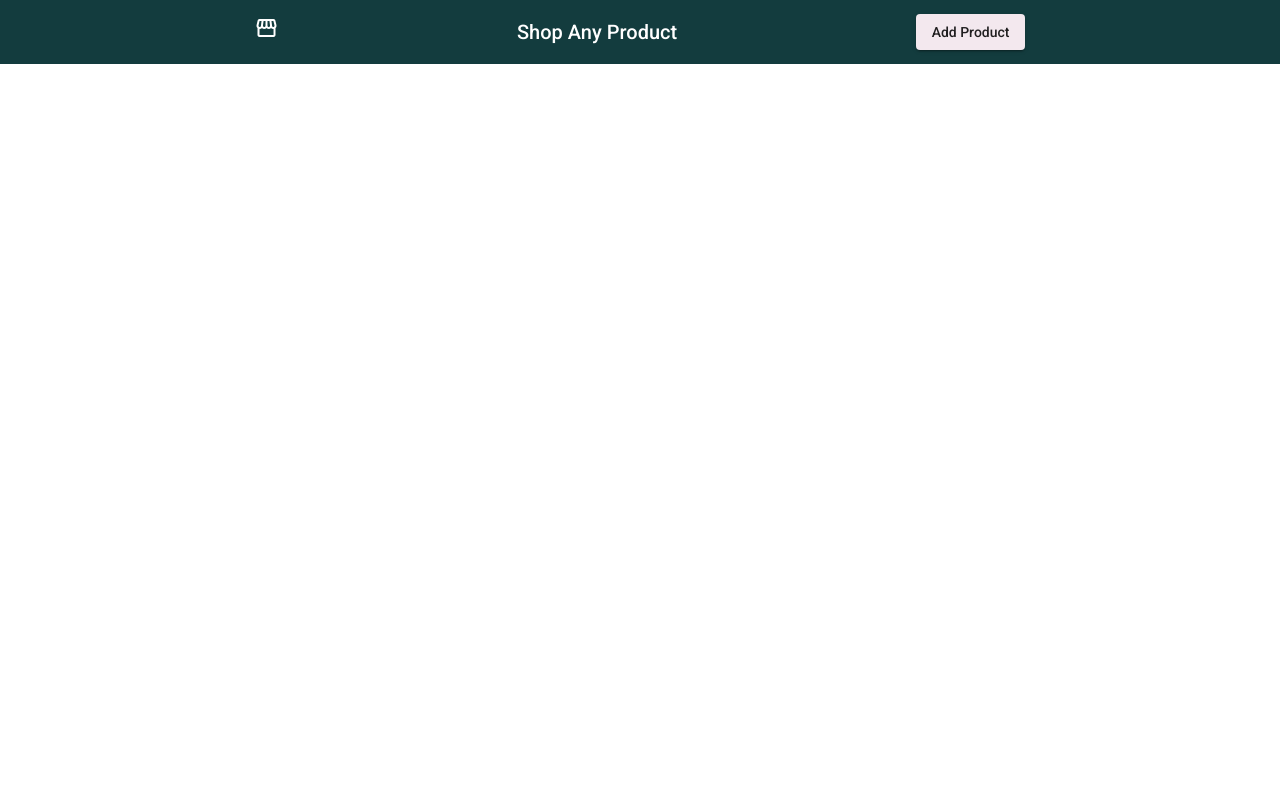
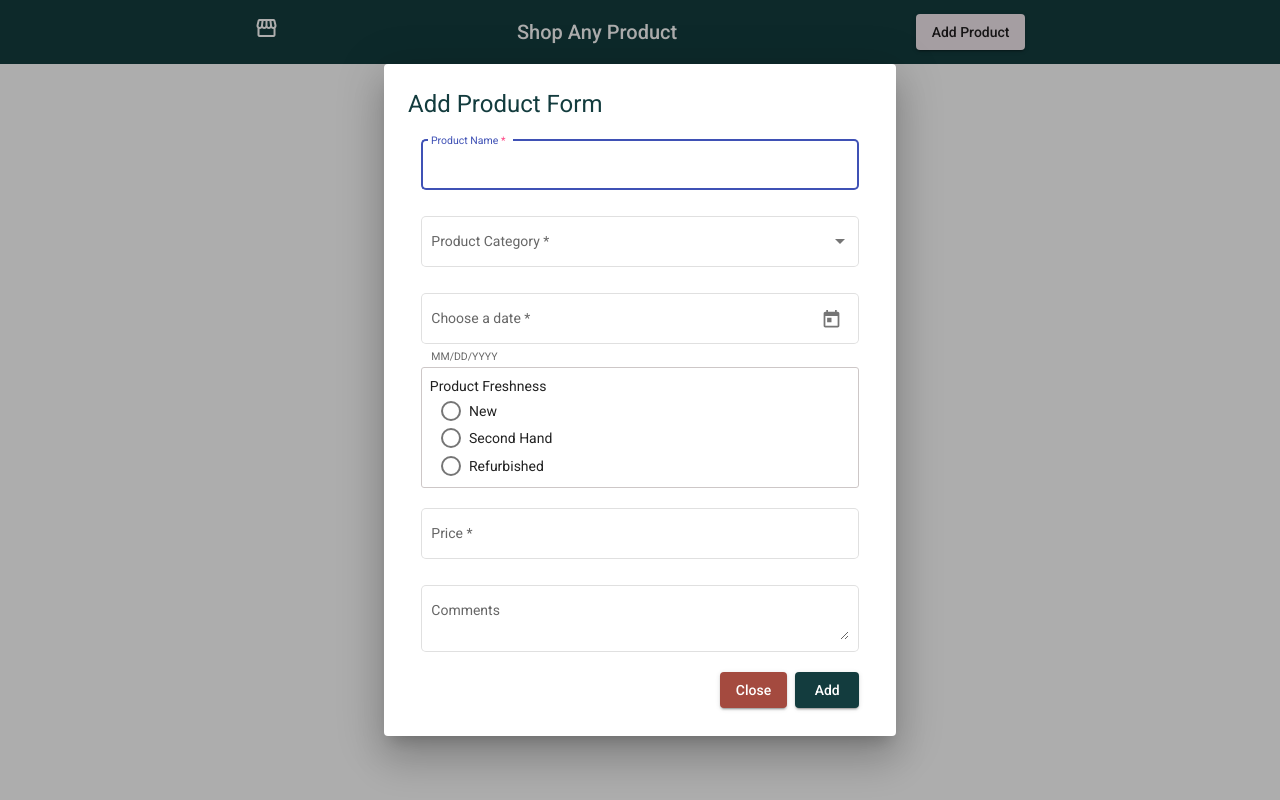
Before and after one commit to Umme-hanii/shop-products, an Angular app: page / in a window 1280 px wide. Both pictures are taken after a click on the button "Add Product". Built offline with nearby package versions, Linux system fonts and the light colour scheme.

Commit message:
Implement Add Product Form.

```diff
--- a/src/app/components/nav-bar/nav-bar.component.html
+++ b/src/app/components/nav-bar/nav-bar.component.html
@@ -8,7 +8,7 @@
     <span>Shop Any Product</span>
   </div>
   <div>
-    <button mat-raised-button class="action-btn" aria-label="Lo">
+    <button mat-raised-button class="action-btn" (click)="openDialog()">
       Add Product
     </button>
   </div>
--- a/src/app/components/nav-bar/nav-bar.component.ts
+++ b/src/app/components/nav-bar/nav-bar.component.ts
@@ -1,15 +1,21 @@
-import { Component, OnInit } from '@angular/core';
+import { Component, OnInit } from '@angular/core'
+import { MatDialog } from '@angular/material/dialog'
+
+import { AddProductComponent } from '../products/add-product/add-product.component'
 
 @Component({
   selector: 'app-nav-bar',
   templateUrl: './nav-bar.component.html',
-  styleUrls: ['./nav-bar.component.scss']
+  styleUrls: ['./nav-bar.component.scss'],
 })
 export class NavBarComponent implements OnInit {
+  constructor(private dialog: MatDialog) {}
 
-  constructor() { }
+  ngOnInit(): void {}
 
-  ngOnInit(): void {
+  openDialog(): void {
+    this.dialog.open(AddProductComponent, {
+      width: '40%',
+    })
   }
-
 }
--- /dev/null
+++ b/src/app/components/products/add-product/add-product.component.html
@@ -0,0 +1,53 @@
+<h1 mat-dialog-title>Add Product Form</h1>
+<div class="add-product-dialog">
+  <mat-dialog-content>
+    <form [formGroup]="productForm">
+      <mat-form-field appearance="outline">
+        <mat-label>Product Name</mat-label>
+        <input
+          matInput
+          formControlName="productName"
+          placeholder="Product Name"
+        />
+      </mat-form-field>
+      <mat-form-field appearance="outline">
+        <mat-label>Product Category</mat-label>
+        <mat-select formControlName="category">
+          <mat-option value="Food">Food</mat-option>
+          <mat-option value="Clothing">Clothing</mat-option>
+          <mat-option value="Electronics">Electronics</mat-option>
+          <mat-option value="Others">Others</mat-option>
+        </mat-select>
+      </mat-form-field>
+      <mat-form-field appearance="outline">
+        <mat-label>Choose a date</mat-label>
+        <mat-hint>MM/DD/YYYY</mat-hint>
+        <input matInput formControlName="date" [matDatepicker]="picker" />
+        <mat-datepicker-toggle matSuffix [for]="picker"></mat-datepicker-toggle>
+        <mat-datepicker #picker></mat-datepicker>
+      </mat-form-field>
+      <div class="fresh-radio">
+        <label>Product Freshness</label>
+        <mat-radio-group formControlName="freshness" class="radio-group">
+          <mat-radio-button
+            *ngFor="let fresh of freshnessList"
+            [value]="fresh"
+            >{{ fresh }}</mat-radio-button
+          >
+        </mat-radio-group>
+      </div>
+      <mat-form-field appearance="outline">
+        <mat-label>Price</mat-label>
+        <input matInput formControlName="price" type="number" />
+      </mat-form-field>
+      <mat-form-field appearance="outline">
+        <mat-label>Comments</mat-label>
+        <textarea matInput formControlName="comment"></textarea>
+      </mat-form-field>
+    </form>
+  </mat-dialog-content>
+  <mat-dialog-actions class="action-btns" align="end">
+    <button mat-raised-button id="close-btn" mat-dialog-close>Close</button>
+    <button mat-raised-button id="add-btn" (click)="addProduct()">Add</button>
+  </mat-dialog-actions>
+</div>
--- /dev/null
+++ b/src/app/components/products/add-product/add-product.component.scss
@@ -0,0 +1,33 @@
+h1 {
+  color: #133c3e;
+}
+.add-product-dialog {
+  margin: 0.8rem;
+}
+mat-form-field {
+  width: 100%;
+}
+.fresh-radio {
+  border: 1px solid rgb(205, 199, 199);
+  border-radius: 3px;
+  margin-top: 0.5px;
+  margin-bottom: 1rem;
+  padding: 0.5rem;
+  .radio-group {
+    display: flex;
+    flex-direction: column;
+
+    mat-radio-button {
+      margin: 0.2rem;
+      padding-left: 0.5rem;
+    }
+  }
+}
+#close-btn {
+  color: #fff;
+  background-color: #a44a3f;
+}
+#add-btn {
+  color: #fff;
+  background-color: #133c3e;
+}
--- /dev/null
+++ b/src/app/components/products/add-product/add-product.component.ts
@@ -0,0 +1,29 @@
+import { Component, OnInit } from '@angular/core'
+import { FormBuilder, FormGroup, Validators } from '@angular/forms'
+
+@Component({
+  selector: 'app-add-product',
+  templateUrl: './add-product.component.html',
+  styleUrls: ['./add-product.component.scss'],
+})
+export class AddProductComponent implements OnInit {
+  freshnessList = ['New', 'Second Hand', 'Refurbished']
+  productForm!: FormGroup
+
+  constructor(private fb: FormBuilder) {}
+
+  ngOnInit(): void {
+    this.productForm = this.fb.group({
+      productName: ['', Validators.required],
+      category: ['', Validators.required],
+      date: ['', Validators.required],
+      freshness: ['', Validators.required],
+      price: ['', Validators.required],
+      comment: [''],
+    })
+  }
+
+  addProduct(): void {
+    console.log(this.productForm.value)
+  }
+}
```
Also changed, not shown: src/app/app.module.ts (+5 -2 lines), src/app/modules/material-design.module.ts (+31 -2 lines), 1 other file (tests, documents, lock files or other folders).
